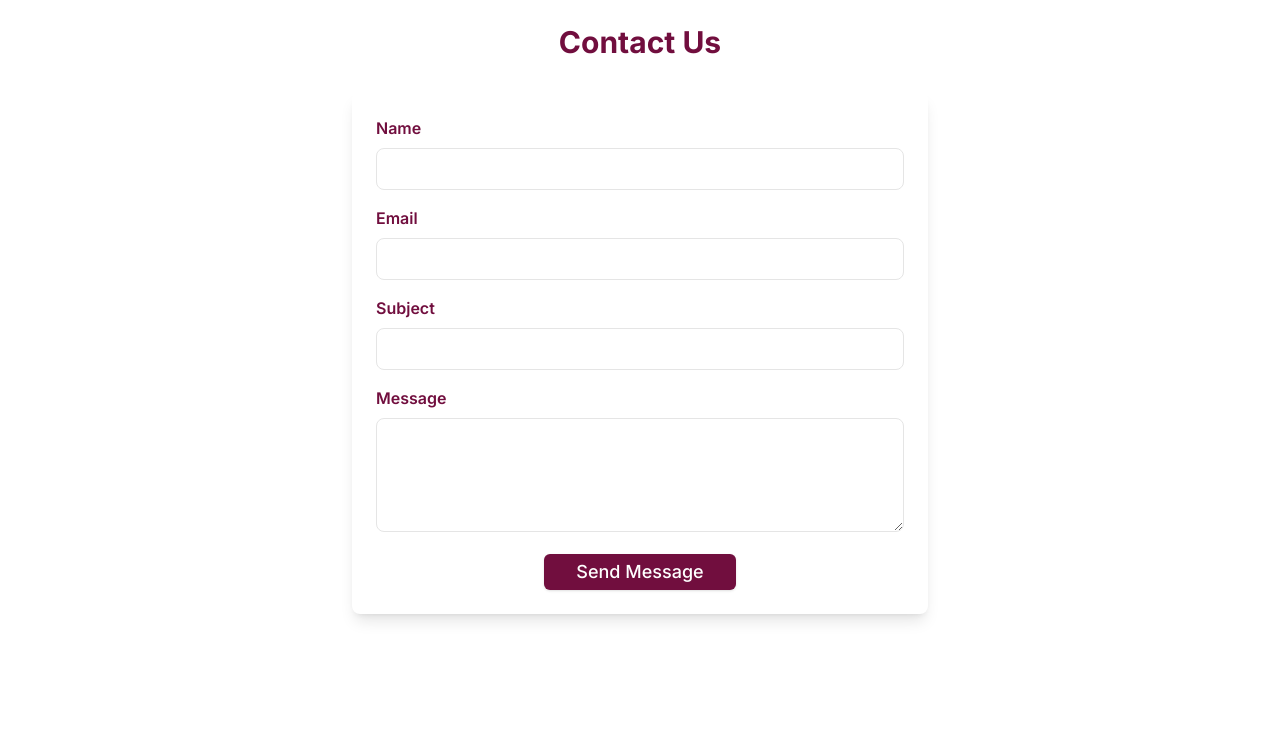
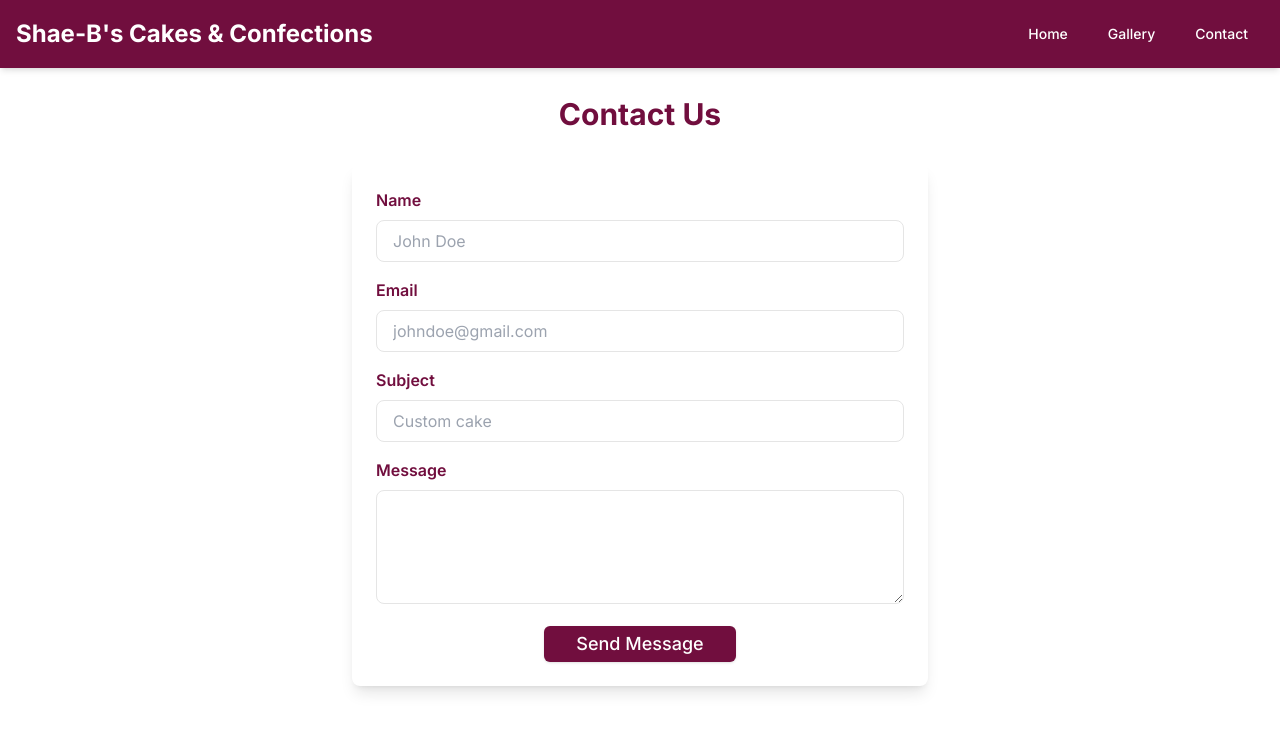
Before and after one commit to Shaebscakes/shaebscakes, a Next.js app: page /contact in a window 1280 px wide. Shown: the top 732 px of the page. Built offline with nearby package versions, Linux system fonts and the light colour scheme.

Commit message:
add header and fix CORS

```diff
--- a/src/app/contact/page.tsx
+++ b/src/app/contact/page.tsx
@@ -1,20 +1,15 @@
 "use client"
 
-import React, { useState, useEffect } from 'react';
+import React, { useState } from 'react';
 import { Button } from '@/components/ui/button';
+import {
+  Sheet,
+  SheetContent,
+  SheetTrigger,
+} from "@/components/ui/sheet";
+import { Menu } from 'lucide-react';
 
 const ContactForm = () => {
-    const [showHeader, setShowHeader] = useState(false);
-
-    useEffect(() => {
-      const handleScroll = () => {
-        setShowHeader(window.scrollY > 0);
-      };
-
-      window.addEventListener('scroll', handleScroll);
-      return () => window.removeEventListener('scroll', handleScroll);
-    }, []);
-
   const [formData, setFormData] = useState({
     name: '',
     email: '',
@@ -57,20 +52,46 @@ const ContactForm = () => {
   };
 
   return (
-    <div className="container mx-auto p-6">
-        <header className={`fixed w-full z-20 transition-all duration-300 ${showHeader ? 'top-0' : '-top-20'}`}>
-        <div className="bg-[#710E3E] shadow-md">
+    <div className="min-h-screen">
+      <header className="fixed top-0 w-full z-20 bg-[#710E3E] shadow-md">
         <div className="container mx-auto flex justify-between items-center p-4">
-            <h1 className="text-2xl font-bold text-white">Shae-B&apos;s Cakes & Confections</h1>
-            <nav>
-              <a href="/"><Button variant="ghost" className="text-white hover:text-[#710E3E] hover:bg-white/80 mr-2">Home</Button></a>
-              <a href="/about"><Button variant="ghost" className="text-white hover:text-[#710E3E] hover:bg-white/80 mr-2">About</Button></a>
-              <a href="/gallery"><Button variant="ghost" className="text-white hover:text-[#710E3E] hover:bg-white/80 mr-2">Gallery</Button></a>
-              <a href="/contact"><Button variant="ghost" className="text-white hover:text-[#710E3E] hover:bg-white/80">Contact</Button></a>
+          <h1 className="text-xl md:text-2xl font-bold text-white">
+            Shae-B&apos;s Cakes & Confections
+          </h1>
+          <nav className="hidden md:flex space-x-2">
+            {['Home', 'Gallery', 'Contact'].map((item) => (
+              <a key={item} href={item === 'Home' ? '/' : `/${item.toLowerCase()}`}>
+                <Button
+                  variant="ghost"
+                  className="text-white hover:text-[#710E3E] hover:bg-white/80"
+                >
+                  {item}
+                </Button>
+              </a>
+            ))}
           </nav>
-          </div>
+          <Sheet>
+            <SheetTrigger asChild>
+              <Button variant="ghost" className="md:hidden text-white">
+                <Menu />
+              </Button>
+            </SheetTrigger>
+            <SheetContent side="right" className="w-[200px] sm:w-[300px] bg-[#710E3E]">
+              <nav className="flex flex-col space-y-4 mt-8">
+                {['Home', 'Gallery', 'Contact'].map((item) => (
+                  <a key={item} href={item === 'Home' ? '/' : `/${item.toLowerCase()}`}>
+                    <Button variant="ghost" className="w-full text-white hover:text-[#710E3E] hover:bg-white/80">
+                      {item}
+                    </Button>
+                  </a>
+                ))}
+              </nav>
+            </SheetContent>
+          </Sheet>
         </div>
       </header>
+
+      <main className="container mx-auto p-6 pt-24">
         <h3 className="text-3xl font-bold text-[#710E3E] text-center mb-8">Contact Us</h3>
         <form onSubmit={handleSubmit} className="max-w-xl mx-auto bg-white p-6 rounded-lg shadow-lg">
           <div className="mb-4">
@@ -84,6 +105,7 @@ const ContactForm = () => {
               value={formData.name}
               onChange={handleChange}
               className="w-full px-4 py-2 border rounded-lg focus:outline-none"
+              placeholder='John Doe'
               required
             />
           </div>
@@ -98,6 +120,7 @@ const ContactForm = () => {
               value={formData.email}
               onChange={handleChange}
               className="w-full px-4 py-2 border rounded-lg focus:outline-none"
+              placeholder='johndoe@gmail.com'
               required
             />
           </div>
@@ -112,6 +135,7 @@ const ContactForm = () => {
               value={formData.subject}
               onChange={handleChange}
               className="w-full px-4 py-2 border rounded-lg focus:outline-none"
+              placeholder='Custom cake'
               required
             />
           </div>
@@ -136,6 +160,7 @@ const ContactForm = () => {
           </div>
           {status && <p className="text-center mt-4 text-lg">{status}</p>}
         </form>
+      </main>
     </div>
   );
 };
```
Lines whose indentation alone changed are shown as unchanged.
